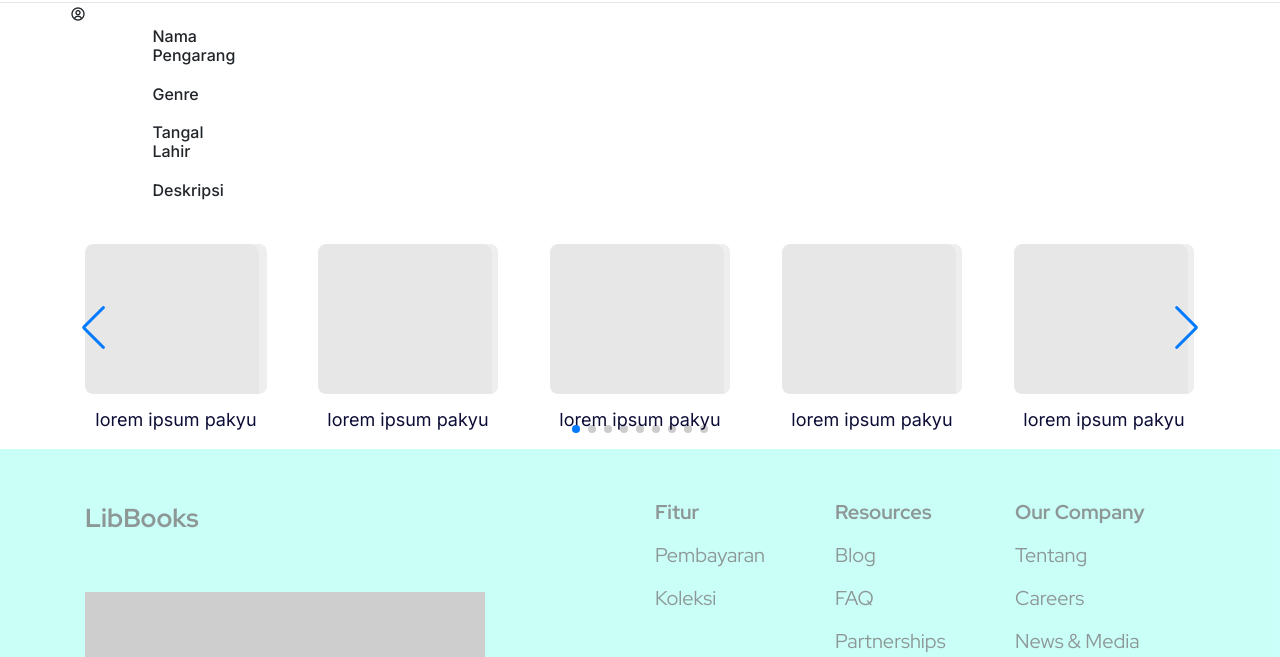
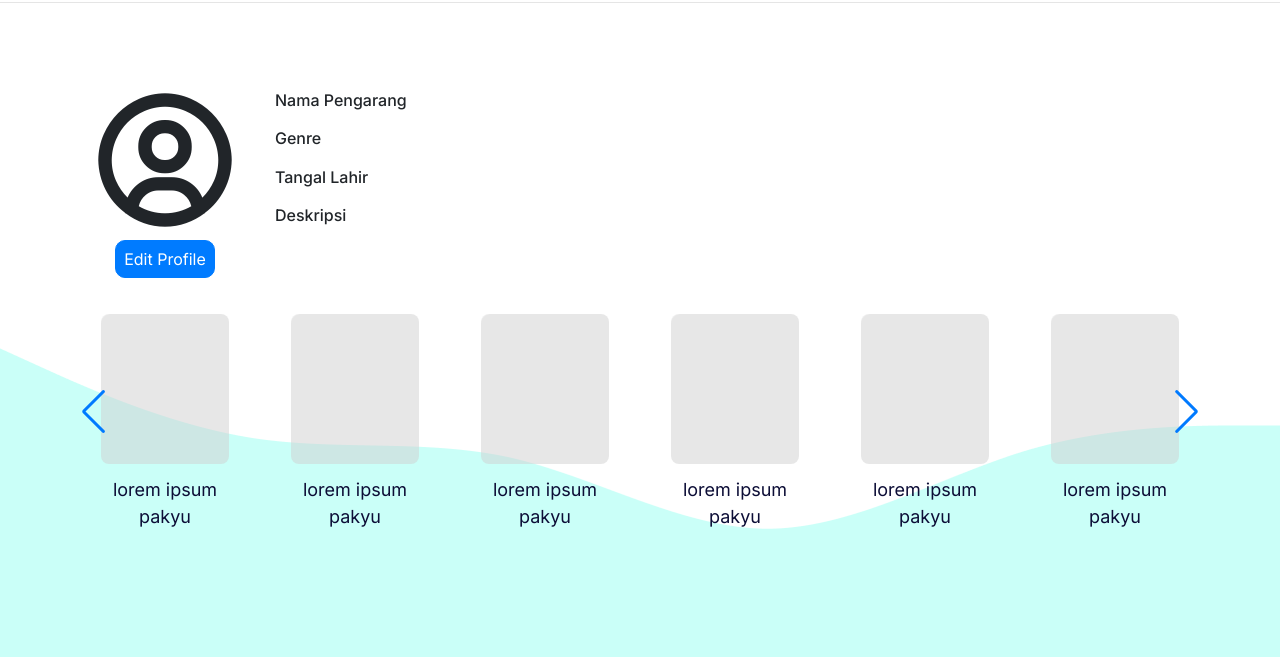
Before and after one commit to Sopater/LibBooks, a Node server app: page /profile in a window 1280 px wide. Shown: the part 70-727 px from the top of the page. Run offline with Node 20, Linux system fonts and the light colour scheme; some libraries are stand-ins or nearby versions; grey boxes are pictures that could not be loaded.

Commit message:
fix profile

```diff
--- a/public/styles/style.css
+++ b/public/styles/style.css
@@ -62,6 +62,9 @@ nav .nav-bar .logo a {
 .nav-bar .nav-link li {
   margin: 0 5px;
   list-style: none;
+}
+.nav-bar .nav-link li .nav-item.dropdowm {
+  padding-top: -20px;
 }
 .nav-link li a {
   position: relative;
@@ -216,7 +219,7 @@ nav .nav-bar .logo a {
   background-size: contain;
   background-position: right;
   background-repeat: no-repeat;
-  padding-top: 6rem;
+  padding-top: 5.3rem;
   padding-bottom: 11rem;
 }
 #dua {
@@ -321,10 +324,10 @@ nav .nav-bar .logo a {
 #pengarang {
   background-image: url(../img/wave3.png);
   background-repeat: no-repeat;
-  background-size: contain;
+  background-size: cover;
   background-position: bottom;
   width: 100%;
-  padding-top: 3rem;
+  padding-top: 5rem;
   padding-bottom: 5rem;
 }
 #pengarang .row a {
@@ -336,3 +339,22 @@ nav .nav-bar .logo a {
   color: darkgrey;
 }
 /*Akhir Pengarang*/
+/*Profile*/
+#profile {
+  background-image: url(../img/wave3.png);
+  background-repeat: no-repeat;
+  background-size: contain;
+  width: 100%;
+  background-position: bottom;
+  padding-top: 4rem;
+  padding-bottom: 7rem;
+}
+#profile i {
+  margin-top: 0.8rem;
+  padding: 0;
+}
+#profile i.user {
+  font-size: 160px;
+  background-image: none;
+}
+/*Akhir Profile*/
--- a/views/profile.ejs
+++ b/views/profile.ejs
@@ -1,108 +1,137 @@
-
-
-<div class="container-fluid">
+<div class="container-fluid" id="profile">
   <div class="container">
     <div class="row">
+      <div class="col-12">
         <div class="usPengarang">
-                <div class="row ms-0">
-                    <div class="col-6 col-sm-6 col-md-6 col-lg-2">
+            <div class="row">
+                <div class="col-lg-2" style="text-align: center;">
                     <i class='bx bx-user-circle user' id="profile"></i>
+                    <a href="/profileuser" class="btn btn-primary" style="border-radius: 10px;width: 100px;padding-left: 0;padding-right:0;">Edit Profile</a>
                 </div>
-                    <div class="col-7 col-sm-6 col-md-6 col-lg-6 ml-3 mt-4" style="padding-left: 40px;">
+                <div class="col-lg-9 mt-4">
                     <h6>Nama Pengarang</br></br>Genre</br></br>Tangal Lahir</br></br>Deskripsi</h6>
                 </div>
             </div>
         </div>
       </div>
-        <div class="row">
-            <!-- Swiper -->
-            <div class="swiper mySwiper">
+    </div>
+      <div class="row swiper mySwiper" id="recbook">
         <div class="swiper-wrapper">
-                    <div class="swiper-slide">
-                        <a href="" class="col-lg-12 col-md-6 col-sm-6  component-book d-block">
+          <div class="col-6 col-md-4 col-lg-2 swiper-slide">
+            <a href="" class="component-book d-block">
               <div class="book-thumbnail">
                 <div class="book-image">
-                                    <img src="img/Rectangle3.png" alt="">
+                  <img src="/img/Rectangle3.png" alt="" />
                 </div>
               </div>
               <div class="book-text">lorem ipsum pakyu</div>
             </a>
           </div>
-                    <div class="swiper-slide">
+          <div class="col-6 col-md-4 col-lg-2 swiper-slide">
             <a href="" class="component-book d-block">
               <div class="book-thumbnail">
                 <div class="book-image">
-                                    <img src="img/Rectangle3.png" alt="">
+                  <img src="/img/Rectangle3.png" alt="" />
                 </div>
               </div>
               <div class="book-text">lorem ipsum pakyu</div>
             </a>
           </div>
-                    <div class="swiper-slide">
+          <div class="col-6 col-md-4 col-lg-2 swiper-slide">
             <a href="" class="component-book d-block">
               <div class="book-thumbnail">
                 <div class="book-image">
-                                    <img src="img/Rectangle3.png" alt="">
+                  <img src="/img/Rectangle3.png" alt="" />
                 </div>
               </div>
               <div class="book-text">lorem ipsum pakyu</div>
             </a>
           </div>
-                    <div class="swiper-slide">
+          <div class="col-6 col-md-4 col-lg-2 swiper-slide">
             <a href="" class="component-book d-block">
               <div class="book-thumbnail">
                 <div class="book-image">
-                                    <img src="img/Rectangle3.png" alt="">
+                  <img src="/img/Rectangle3.png" alt="" />
                 </div>
               </div>
               <div class="book-text">lorem ipsum pakyu</div>
             </a>
           </div>
-                    <div class="swiper-slide">
+          <div class="col-6 col-md-4 col-lg-2 swiper-slide">
             <a href="" class="component-book d-block">
               <div class="book-thumbnail">
                 <div class="book-image">
-                                    <img src="img/Rectangle3.png" alt="">
+                  <img src="/img/Rectangle3.png" alt="" />
                 </div>
               </div>
               <div class="book-text">lorem ipsum pakyu</div>
             </a>
           </div>
-                    <div class="swiper-slide">
+          <div class="col-6 col-md-4 col-lg-2 swiper-slide">
             <a href="" class="component-book d-block">
               <div class="book-thumbnail">
                 <div class="book-image">
-                                    <img src="img/Rectangle3.png" alt="">
+                  <img src="/img/Rectangle3.png" alt="" />
                 </div>
               </div>
               <div class="book-text">lorem ipsum pakyu</div>
             </a>
           </div>
-                    <div class="swiper-slide">
+          <div class="col-6 col-md-4 col-lg-2 swiper-slide">
             <a href="" class="component-book d-block">
               <div class="book-thumbnail">
                 <div class="book-image">
-                                    <img src="img/Rectangle3.png" alt="">
+                  <img src="/img/Rectangle3.png" alt="" />
                 </div>
               </div>
               <div class="book-text">lorem ipsum pakyu</div>
             </a>
           </div>
-                    <div class="swiper-slide">
+          <div class="col-6 col-md-4 col-lg-2 swiper-slide">
             <a href="" class="component-book d-block">
               <div class="book-thumbnail">
                 <div class="book-image">
-                                    <img src="img/Rectangle3.png" alt="">
+                  <img src="/img/Rectangle3.png" alt="" />
                 </div>
               </div>
               <div class="book-text">lorem ipsum pakyu</div>
             </a>
           </div>
-                    <div class="swiper-slide">
+          <div class="col-6 col-md-4 col-lg-2 swiper-slide">
             <a href="" class="component-book d-block">
               <div class="book-thumbnail">
                 <div class="book-image">
-                                    <img src="img/Rectangle3.png" alt="">
+                  <img src="/img/Rectangle3.png" alt="" />
+                </div>
+              </div>
+              <div class="book-text">lorem ipsum pakyu</div>
+            </a>
+          </div>
+          <div class="col-6 col-md-4 col-lg-2 swiper-slide">
+            <a href="" class="component-book d-block">
+              <div class="book-thumbnail">
+                <div class="book-image">
+                  <img src="/img/Rectangle3.png" alt="" />
+                </div>
+              </div>
+              <div class="book-text">lorem ipsum pakyu</div>
+            </a>
+          </div>
+          <div class="col-6 col-md-4 col-lg-2 swiper-slide">
+            <a href="" class="component-book d-block">
+              <div class="book-thumbnail">
+                <div class="book-image">
+                  <img src="/img/Rectangle3.png" alt="" />
+                </div>
+              </div>
+              <div class="book-text">lorem ipsum pakyu</div>
+            </a>
+          </div>
+          <div class="col-6 col-md-4 col-lg-2 swiper-slide">
+            <a href="" class="component-book d-block">
+              <div class="book-thumbnail">
+                <div class="book-image">
+                  <img src="/img/Rectangle3.png" alt="" />
                 </div>
               </div>
               <div class="book-text">lorem ipsum pakyu</div>
@@ -111,8 +140,8 @@
         </div>
         <div class="swiper-button-next"></div>
       <div class="swiper-button-prev"></div>
-                <div class="swiper-pagination"></div>
       </div>
+
       </div>
   </div>
 </div>
@@ -121,15 +150,11 @@
 <!-- Initialize Swiper -->
 <script>
   var swiper = new Swiper(".mySwiper", {
-        slidesPerView: 5,
-        spaceBetween: 20,
+    slidesPerView: 6,
+    spaceBetween: 0,
     slidesPerGroup: 1,
     loop: true,
     loopFillGroupWithBlank: true,
-        pagination: {
-            el: ".swiper-pagination",
-            clickable: true,
-        },
     navigation: {
       nextEl: ".swiper-button-next",
       prevEl: ".swiper-button-prev",
```
Lines whose indentation alone changed are shown as unchanged.
